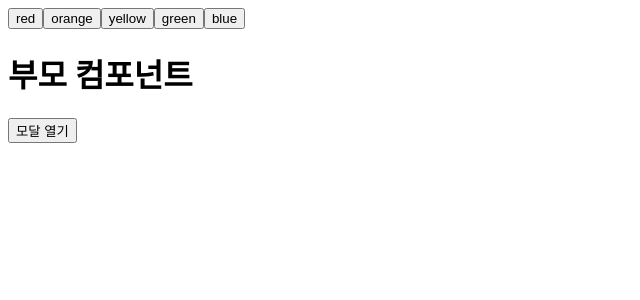
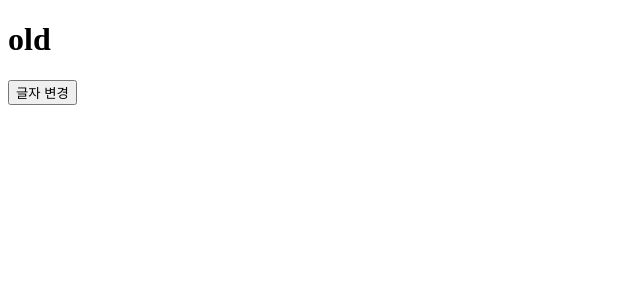
Before and after one commit to seohyon-cho/1120_react, a React (Create React App) app: page / in a window 1280 px wide. Shown: the top 300 px of the page, without its empty margins (0-640 px from the left). Built offline with nearby package versions, Linux system fonts and the light colour scheme.

Commit message:
state 값이 변경되고 실제 반영되는 렌더링 사이클 순서

```diff
--- a/src/App.jsx
+++ b/src/App.jsx
@@ -1,65 +1,32 @@
-import Modal from './modal/Modal';
 import { useState } from 'react';
-
-/*자주 쓰는 패턴 (정보 값을 토대로 반복되는 가상 DOM 생성)
-	1. return 안쪽에서 {} 생성
-	2. 중괄호 안쪽에서
-		{배열state.map((반복데이터, 순서)=>{
-			return <JSX>{활용할 값}</JSX>
-		})}
+/*
+	state 가 변경 및 반영되는 시점
+	1. 이벤트 발생 시, state 변경 함수로 변경될 때, 해당 렌더링 사이클에서 변경됨.
+	2. 변경된 state값이 실제 DOM에 반영되는 사이클은 그 다음번 렌더링 사이클임.
 */
 
 export default function App() {
-	const [IsOpen, setIsOpen] = useState(false);
-	// Color - 이미 생성된 돔에 이벤트 발생(클릭) 시, 해당 버튼에 있는 문자값을 가져와서 실제 h1 색상 값을 변경하기 위한 정보값
-	const [Color, setColor] = useState('black');
-	// ColorArr - 화면에 동적으로, 해당 이름으로 버튼 명을 생성하기 위한 정보값
-	const [ColorArr, setColorArr] = useState(['red', 'orange', 'yellow', 'green', 'blue']);
+	console.log('render');
+	const [Txt, setTxt] = useState('old');
+	/*
+		위의 로직 실행 순서
+		1. state 값이 초기화됨. (render 1)
+		2. 버튼 클릭 시, state값 변경은 되지만, 아직 실제로 반영되지는 않았음. (render 1)
+		3. 리액트가 내부적으로 state값 변경을 인지해서 컴포넌트 재실행
+		4. 이전 렌더링 사이클에서 변경된 state 값이 실제 반영됨. (render 2)
+	*/
 
 	return (
 		<>
-			{ColorArr.map((data, idx) => {
-				return (
-					<button key={data + idx} onClick={() => setColor(data)}>
-						{data}
-					</button>
-				);
-			})}
-
-			<h1 style={{ color: Color }}>부모 컴포넌트</h1>
+			<h1>{Txt}</h1>
 			<button
 				onClick={() => {
-					setIsOpen(!IsOpen);
+					setTxt('new');
+					console.log(Txt);
 				}}
 			>
-				{IsOpen ? '모달 닫기' : '모달 열기'}
+				글자 변경
 			</button>
-			{IsOpen && <Modal />}
 		</>
 	);
 }
-/*
-library vs framework
-
-- library (리액트, 제이쿼리 등..) : 자주 쓰는 편의 기능의 문법만 함수 형태로 따로 준비되어 있는 구조라서, 코드의 응용 범위가 넓은 대신 직접 개발자의 역량에 따라서 해당 코드를 조합해야 하기 때문에 난이도가 높음.
-
-- framework (앵귤러, 뷰, 넥스트 등..) : 모든 시스템 틀을 강제해서 framework만의 고유 문법을 활용해서만 개발이 가능하기 때문에, 개발자의 개입이 적어져서 (할 것이 명확하기 때문에) 난이도는 쉽지만 응용 범위가 적어짐.
-
-	리액트에서의 hook 개념 (리액트 16버전부터 생긴 개념. 이전까지는 객체지향의 class 기반)
-	: 리액트에서 많이 쓰는 기능들을 함수 형태로 모아놓은 기능 모음집. (쉽게 풀어쓰면 리액트 기반의 필수 내장 플러그인)
-
-	리액트 hook의 기본 convention
-	- 반드시 함수 이름의 시작은 use 로 시작되어야 함.
-	- return 값을 내보내야 함.
-	- hook은 핸들러 함수 안쪽이나, 또 다른 hook안에서 호출 불가함.
-	- 반드시 컴포넌트 함수의 상위 root단에서만 호출 가능함.
-
-	리액트에서 가장 많이 쓰이는 기본 hook 3대장
-	- useState : 화면의 재렌더링을 담당하는 중요한 정보 값을 담을 그릇을 생성 및 관리
-	- useEffect : 해당 컴포넌트의 생명주기 (life cycle) 를 관리하기 위함
-	- useRef : 화면의 재렌더링을 유발하지 않으면서 특정 값을 관리하거나, 가상DOM이 아닌 realDOM을 직접 선택해야 할 때.
-
-	CustonHook : 사용자가 필요에 의해서 직접 등록하는 hook
-	- 내장되어 있는 hook이 아니라, 사용자가 직접 만드는 hook.
-	- 규칙은 기존의 hook과 동일함.
-*/
```
